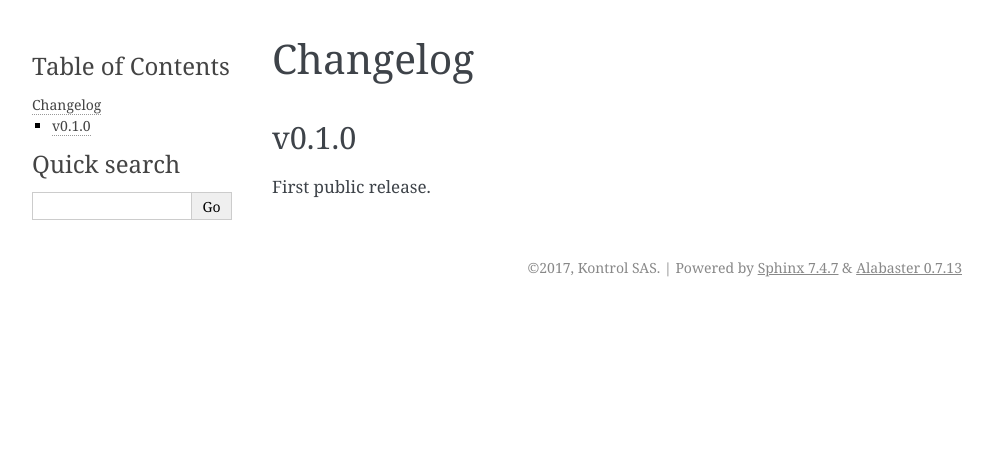
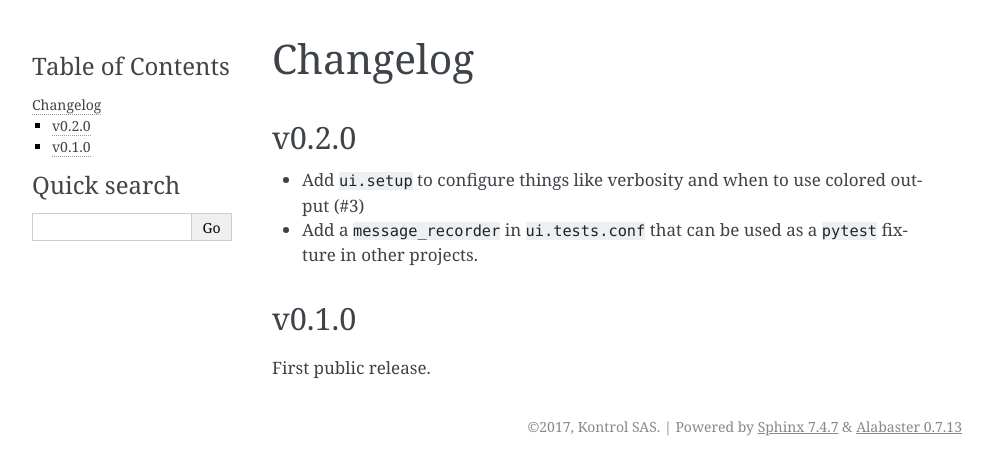
Before and after one commit to your-tools/python-cli-ui, a Sphinx documentation site: the page built from docs/changelog.rst, in a window 1280 px wide. Shown: the top 475 px of the page, without its empty margins (148-1141 px from the left). Built offline with Sphinx 7.4.7, drawn with Linux system fonts in a browser that asks for light colours.

Commit message:
Bump to 0.2.0

```diff
--- a/docs/changelog.rst
+++ b/docs/changelog.rst
@@ -1,5 +1,14 @@
 Changelog
 ==========
+
+v0.2.0
+------
+
+* Add ``ui.setup`` to configure things like verbosity and when to
+  use colored output (#3)
+
+* Add a ``message_recorder`` in ``ui.tests.conf`` that can
+  be used as a ``pytest`` fixture in other projects.
 
 v0.1.0
 -------
--- a/setup.py
+++ b/setup.py
@@ -11,7 +11,7 @@ def get_long_description():
 
 
 setup(name="python-cli-ui",
-      version="0.1.1",
+      version="0.2.0",
       description="Build Nice User Interfaces In The Terminal",
       long_description=get_long_description(),
       url="https://github.com/TankerApp/python-cli-ui",
```
